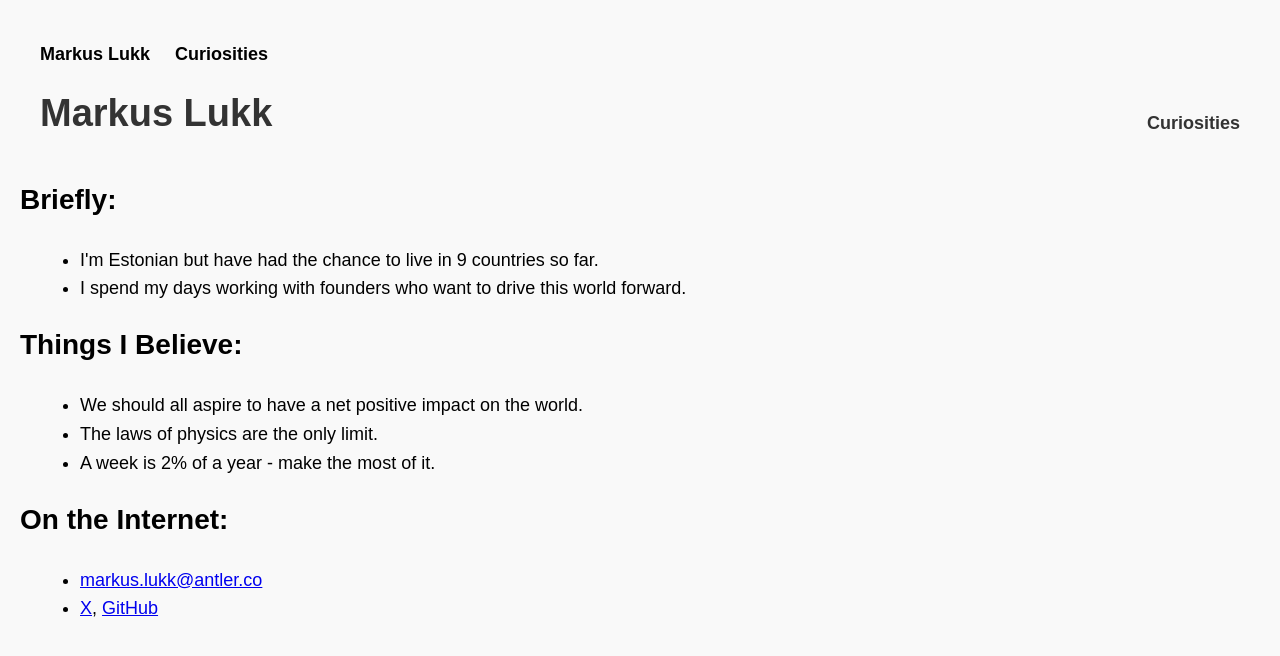
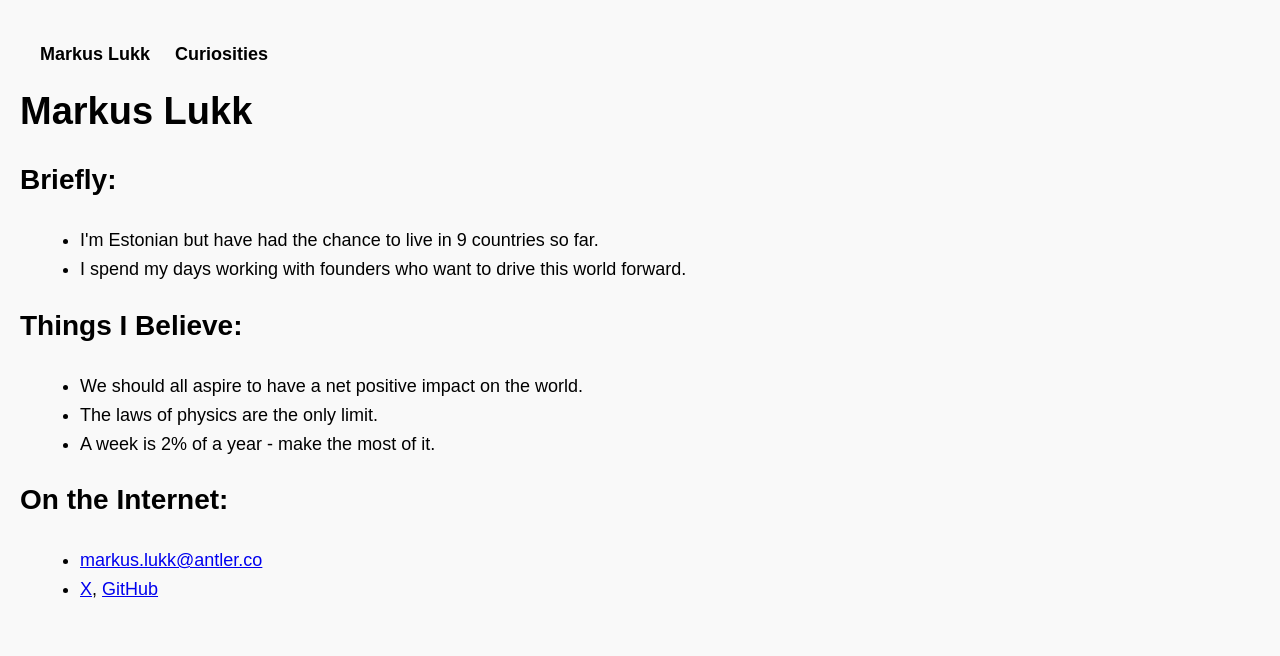
Before and after one commit to markuslukk/markuslukk.github.io, a Jekyll site: the page built from index.html, in a window 1280 px wide. Shown: the top 656 px of the page. Built offline with Jekyll 4.4.1, drawn with Linux system fonts in a browser that asks for light colours.

Commit message:
Update index.html

```diff
--- a/index.html
+++ b/index.html
@@ -1,23 +1,8 @@
 ---
 layout: default
 ---
-<!DOCTYPE html>
-<html lang="en">
-<head>
-    <meta charset="UTF-8">
-    <meta name="viewport" content="width=device-width, initial-scale=1.0">
-    <title>Markus Lukk</title>
-    <link rel="stylesheet" href="style.css">
-</head>
-<body>
-    <header style="display: flex; justify-content: space-between; align-items: center; padding: 20px;">
-        <h1 style="margin: 0;"><a href="index.html" style="text-decoration: none; color: #333;">Markus Lukk</a></h1>
-        <nav>
-            <a href="curiosities.html" style="text-decoration: none; color: #333; font-weight: bold;">Curiosities</a>
-        </nav>
-    </header>
+<h1>Markus Lukk</h1>
 
-    <div class="content">
 <h2>Briefly:</h2>
 <ul>
     <li>I'm Estonian but have had the chance to live in 9 countries so far.</li>
@@ -34,6 +19,3 @@
     <li><a href="mailto:markus.lukk@antler.co">markus.lukk@antler.co</a></li>
     <li><a href="https://x.com/markuslukk">X</a>, <a href="https://github.com/markuslukk">GitHub</a></li>
 </ul>
-    </div>
-</body>
-</html>
```
Lines whose indentation alone changed are shown as unchanged.
